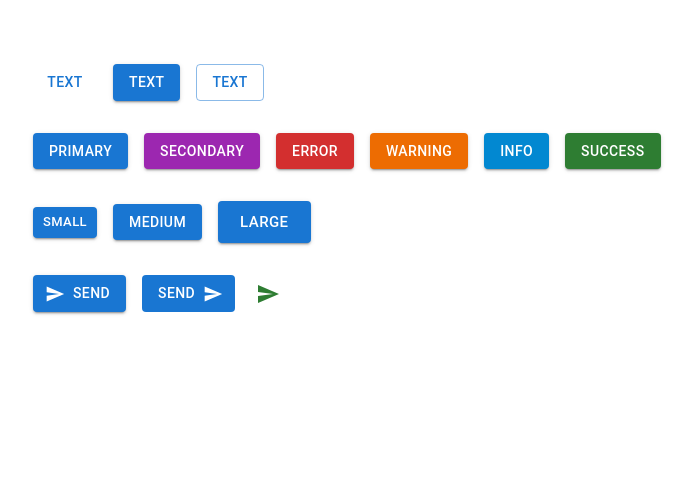
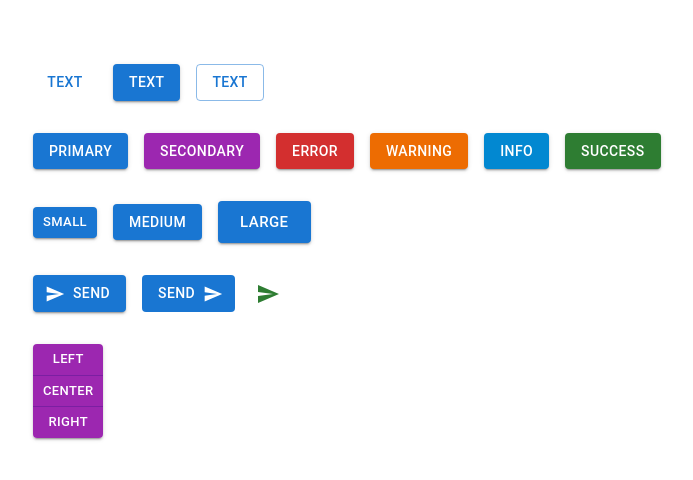
Before and after one commit to n00bNn00b/material-ui-learning, a React (Create React App) app: page / in a window 1280 px wide. Shown: the top 480 px of the page, without its empty margins (31-724 px from the left). Built offline with nearby package versions, Linux system fonts and the light colour scheme.

Commit message:
button group learning

```diff
--- a/src/components/MuiButton.tsx
+++ b/src/components/MuiButton.tsx
@@ -1,5 +1,5 @@
 import React from "react";
-import { Stack, Button, IconButton } from "@mui/material";
+import { Stack, Button, IconButton, ButtonGroup } from "@mui/material";
 import SendIcon from "@mui/icons-material/Send";
 const MuiButton = () => {
   return (
@@ -62,6 +62,20 @@
           <SendIcon />
         </IconButton>
       </Stack>
+      {/* Button Group */}
+      <Stack direction="row">
+        <ButtonGroup
+          variant="contained"
+          orientation="vertical"
+          size="small"
+          color="secondary"
+          aria-label="alignment button group"
+        >
+          <Button onClick={() => alert("left clicked")}>Left</Button>
+          <Button>Center</Button>
+          <Button>Right</Button>
+        </ButtonGroup>
+      </Stack>
     </Stack>
   );
 };
```
